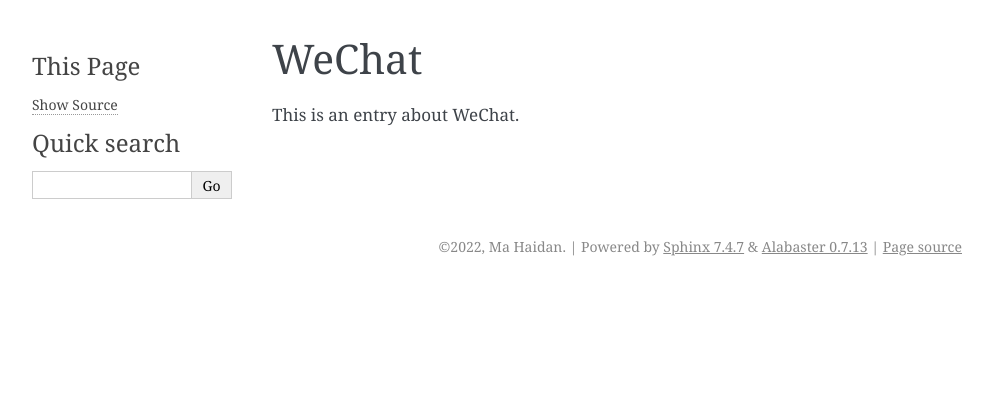
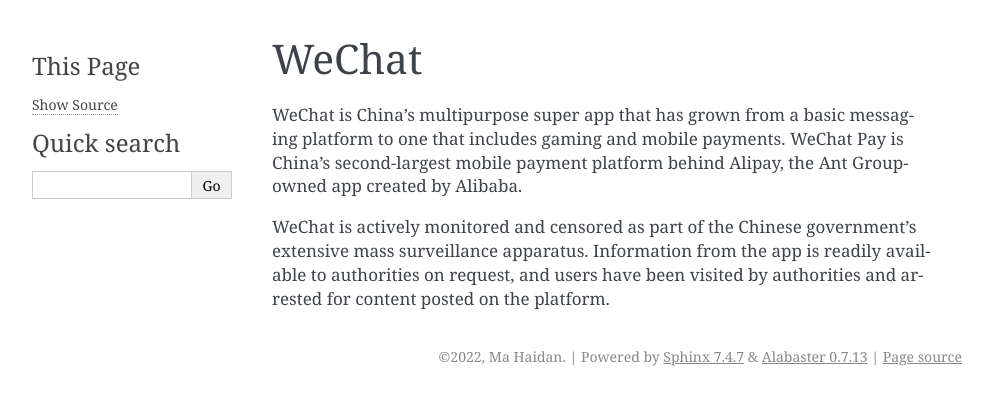
Before and after one commit to TreeholePost/ctw, a Sphinx documentation site: the page built from source/wiki/Wechat.md, in a window 1280 px wide. Shown: the top 405 px of the page, without its empty margins (148-1141 px from the left). Built offline with Sphinx 7.4.7, drawn with Linux system fonts in a browser that asks for light colours.

Commit message:
update wechat

```diff
--- a/source/wiki/Wechat.md
+++ b/source/wiki/Wechat.md
@@ -1,3 +1,5 @@
 # WeChat
 
-This is an entry about WeChat.
+WeChat is China's multipurpose super app that has grown from a basic messaging platform to one that includes gaming and mobile payments. WeChat Pay is China's second-largest mobile payment platform behind Alipay, the Ant Group-owned app created by Alibaba.
+
+WeChat is actively monitored and censored as part of the Chinese government's extensive mass surveillance apparatus. Information from the app is readily available to authorities on request, and users have been visited by authorities and arrested for content posted on the platform.
```
Also changed, not shown: 1 other file.
